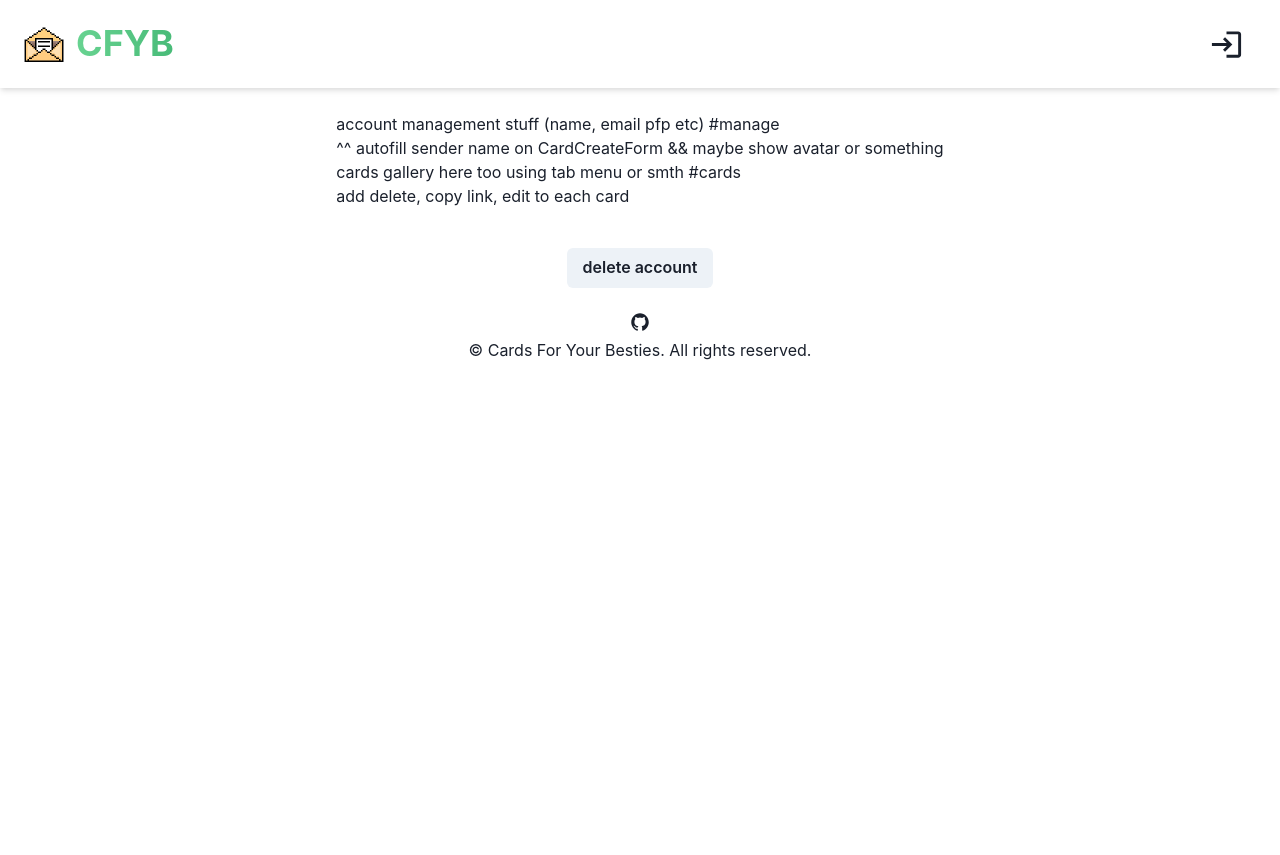
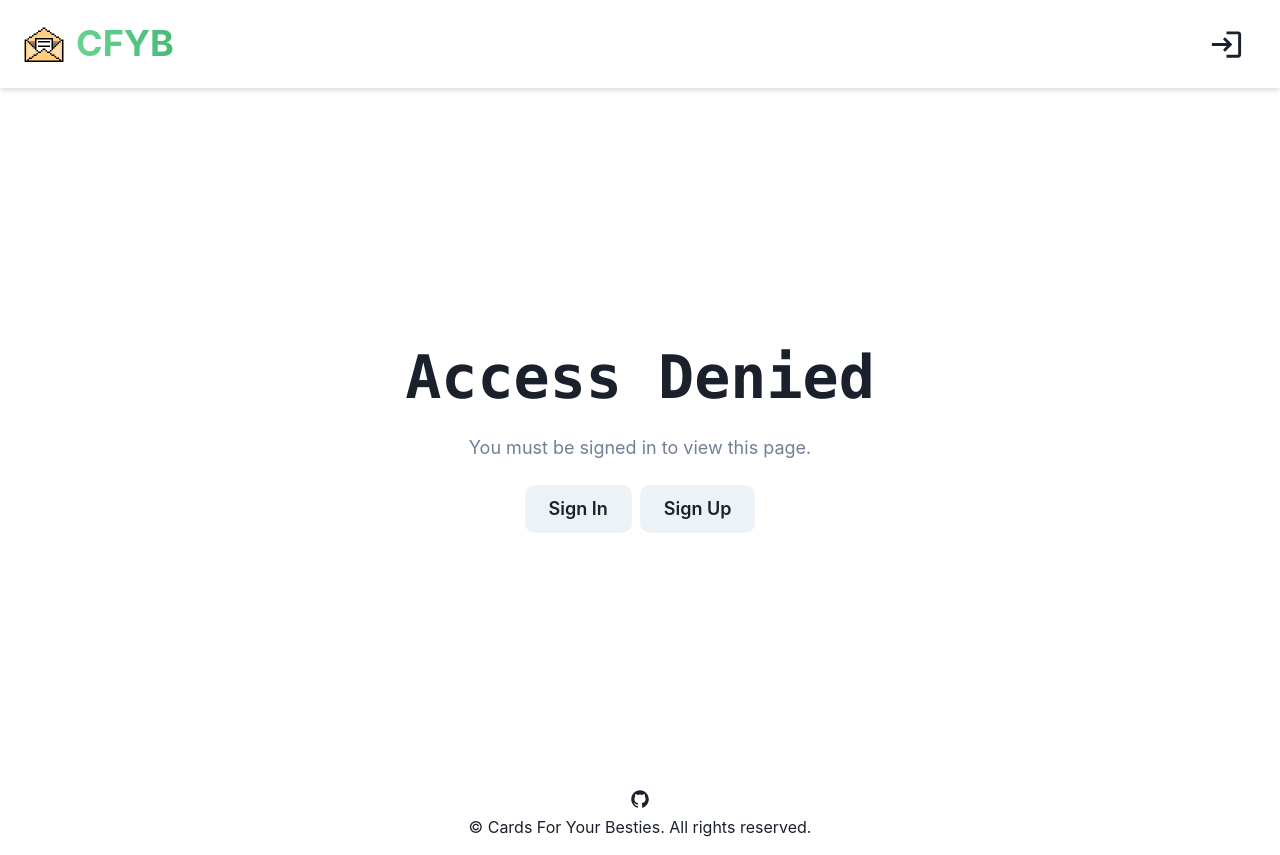
Before and after one commit to fe-i/CardsForYourBesties, a Next.js app: page /account in a window 1280 px wide. Before the commit the page ends 800 px from the top, so only its background shows below. Built offline with nearby package versions, Linux system fonts and the light colour scheme; no server answers.

Commit message:
password reset & login functionalities done

```diff
--- a/src/components/imageModal.tsx
+++ b/src/components/imageModal.tsx
@@ -12,11 +12,11 @@ import {
 	TabPanel,
 	Text,
 	FormControl,
+	FormLabel,
 	InputGroup,
 	Input,
 	Button,
-	useToast,
-	FormLabel
+	useToast
 } from "@chakra-ui/react";
 import { useEffect, useState } from "react";
 import { useDropzone } from "react-dropzone";
--- a/src/hooks/useFirebase.ts
+++ b/src/hooks/useFirebase.ts
@@ -82,6 +82,7 @@ const useFirebase = () => {
 			console.log("[resetPassword] Email sent!");
 		} catch (e) {
 			console.error(`[resetPassword] Error: ${e}}`);
+			return null;
 		}
 	};
 
--- a/src/pages/account/index.tsx
+++ b/src/pages/account/index.tsx
@@ -1,10 +1,56 @@
-import { Button, Flex } from "@chakra-ui/react";
+import { Button, Flex, Heading, Text } from "@chakra-ui/react";
 import { NextPage } from "next";
+import Link from "next/link";
 import Layout from "../../components/layout";
+import useAuth from "../../hooks/useAuth";
 import useFirebase from "../../hooks/useFirebase";
 
 const Account: NextPage = () => {
 	const { deleteAccount } = useFirebase();
+	const { user } = useAuth();
+
+	if (user === null)
+		return (
+			<Layout title="Access Denied">
+				<Flex
+					flexDir="column"
+					align="center"
+					justify="center"
+					textAlign="center"
+					gap={6}
+					px={8}
+					py="32vh">
+					<Heading
+						fontFamily="mono"
+						fontWeight={600}
+						fontSize={{ base: "4xl", md: "6xl" }}
+						lineHeight="110%">
+						Access Denied
+					</Heading>
+					<Text color="gray.500" fontSize="lg">
+						You must be signed in to view this page.
+					</Text>
+					<Flex flexDir="row" gap={2}>
+						<Button
+							as={Link}
+							href="/signin"
+							title="Sign In"
+							borderRadius={10}
+							size="lg">
+							Sign In
+						</Button>{" "}
+						<Button
+							as={Link}
+							href="/signup"
+							title="Sign Up"
+							borderRadius={10}
+							size="lg">
+							Sign Up
+						</Button>
+					</Flex>
+				</Flex>
+			</Layout>
+		);
 
 	return (
 		<Layout title="Account">
@@ -26,4 +72,4 @@ const Account: NextPage = () => {
 
 export default Account;
 
-//TODO: push to signin if user doesnt exist
+//TODO: make better looking page
--- a/src/pages/create/index.tsx
+++ b/src/pages/create/index.tsx
@@ -17,6 +17,7 @@ const Create: NextPage = () => {
 		message: "i love you!",
 		image: ""
 	});
+
 	return (
 		<Layout title="Card Builder">
 			<Flex align="center" justify="center" px={6} py={10}>
```
Also changed, not shown: src/components/forms/signInForm.tsx (+13 -20 lines), src/components/forms/signUpForm.tsx (+4 -19 lines), src/components/passwordResetModal.tsx (added, +93 -0 lines), src/pages/signin/index.tsx (+7 -2 lines), src/pages/signup/index.tsx (+8 -3 lines).
